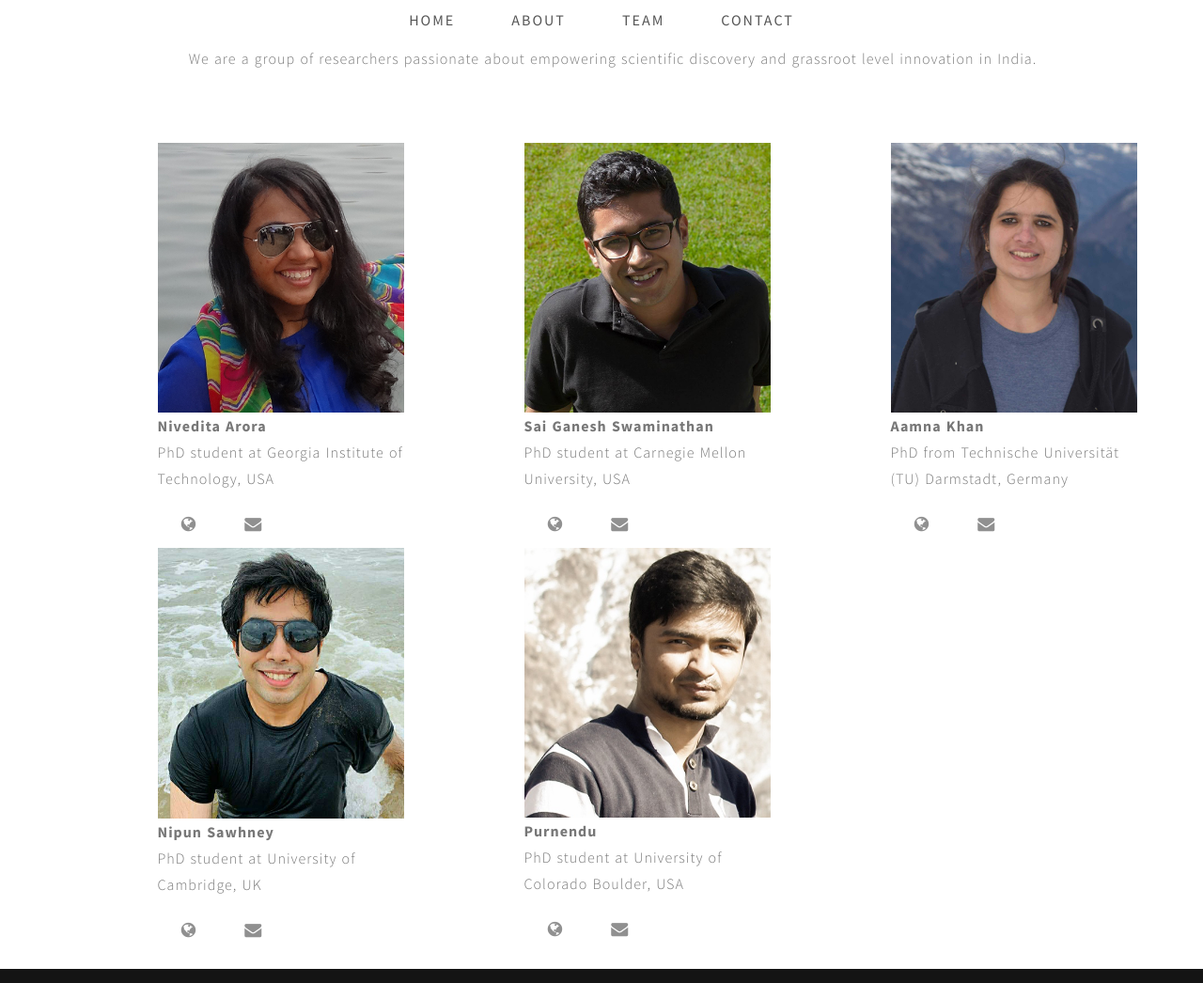
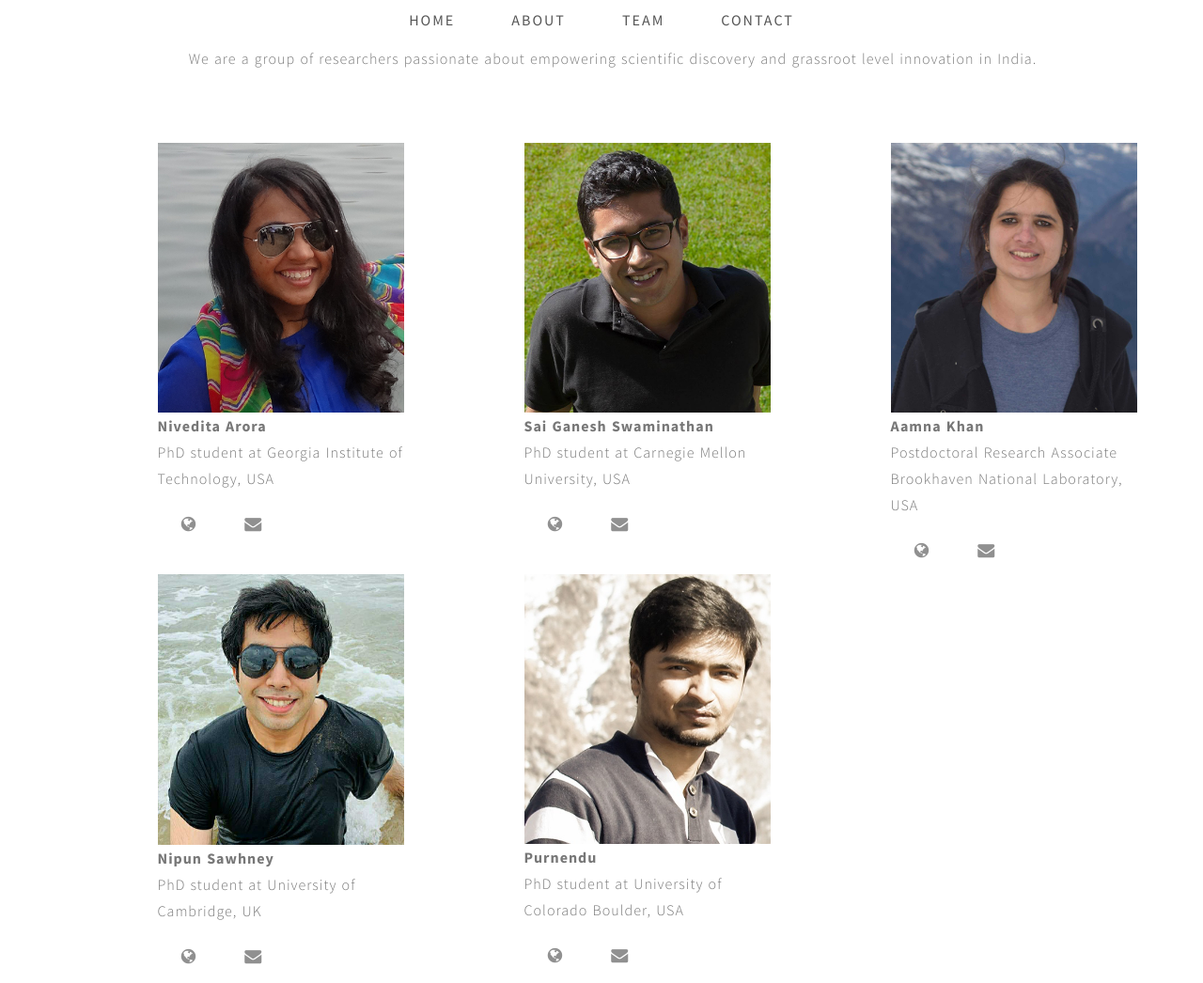
Before and after one commit to sciencefab/sciencefab.gihub.io, a plain HTML site: page Team.html in a window 1280 px wide. Shown: the top 1046 px of the page at 94% size. Drawn offline with nearby package versions, Linux system fonts and the light colour scheme; some packages are replaced by stand-ins of ours.

Commit message:
Update Team.html

```diff
--- a/Team.html
+++ b/Team.html
@@ -190,7 +190,7 @@
 
 			<img src="images/Aamna_headshot.jpg" class="img-responsive" alt="About" width="100" height="100">
 			<div class="project-info">
-				<p> <span style="font-weight:bold"> Aamna Khan </span> </br> PhD from <a href="https://www.tu-darmstadt.de/"> Technische Universität (TU) Darmstadt, Germany </a> </p>
+				<p> <span style="font-weight:bold"> Aamna Khan </span> </br> Postdoctoral Research Associate  <a href="https://www.bnl.gov/world/"> Brookhaven National Laboratory, USA </a> </p>
 				<ul class="social-icon wow fadeInUp"  data-wow-delay="0.1s">
 					<li><a href="https://www.aamnakhan.me/" class="fa fa-globe"></a></li>
 				        <li><a href="mailto:aamnaiitr@gmail.com" class="fa fa-envelope"></a></li>
```
